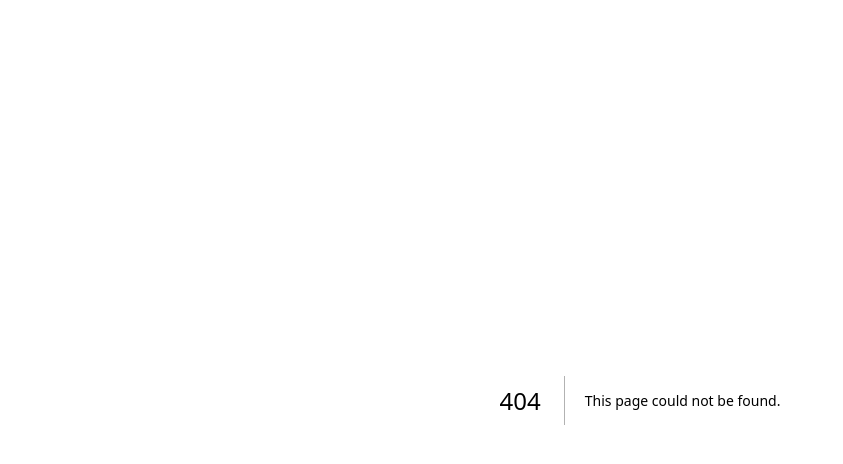
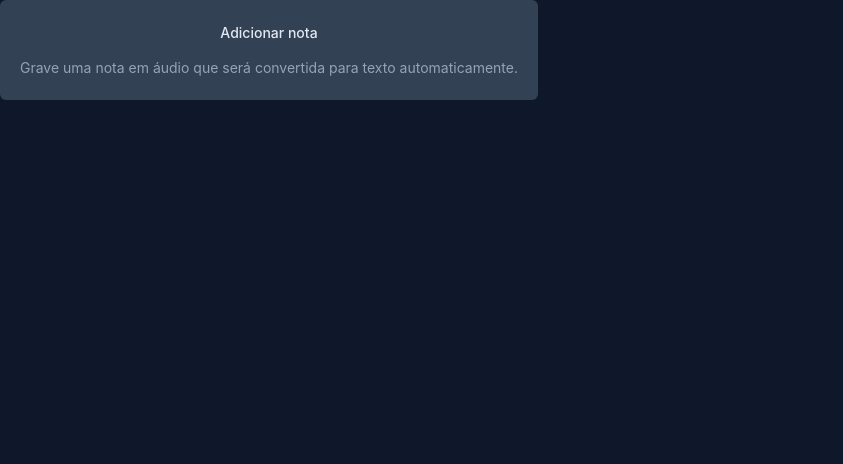
Before and after one commit to rodrigueslucas062/Rocketseat, a Next.js app: page /components/notes-cards/NewNoteCard in a window 1280 px wide. Before the commit this address had no page. Shown: the top 464 px of the page, without its empty margins (0-843 px from the left). Built offline with nearby package versions, Linux system fonts and the light colour scheme.

Commit message:
✨ New actions on "New note cards"

```diff
--- /dev/null
+++ b/pages/components/notes-cards/NewNoteCard.js
@@ -0,0 +1,41 @@
+import * as Dialog from "@radix-ui/react-dialog";
+import { DialogContent } from "@radix-ui/themes";
+import { X } from "lucide-react";
+
+const NewNoteCards = () => {
+  return (
+    <Dialog.Root>
+      <Dialog.Trigger className="rounded-md bg-slate-700 p-5 space-y-3 overflow-hidden relative hover:ring-2 hover:ring-slate-600">
+        <span className="text-sm font-medium text-slate-200">
+          Adicionar nota
+        </span>
+        <p className="text-sm leading-6 text-slate-400 ">
+          Grave uma nota em áudio que será convertida para texto
+          automaticamente.
+        </p>
+      </Dialog.Trigger>
+
+      <Dialog.Portal>
+        <Dialog.DialogOverlay className="inset-0 fixed bg-black/90">
+          <DialogContent className="fixed z-10 left-1/2 top-1/2 -translate-x-1/2 -translate-y-1/2 max-w-[640px] w-full h-[60vh] bg-slate-700 rounded-md flex flex-col outline-none overflow-hidden">
+            <Dialog.Close className="absolute right-0 top-0 bg-slate-800 p-1.5 text-slate-400 hover:text-slate-100">
+              <X className="size-5" />
+            </Dialog.Close>
+            <div className="flex flex-1 flex-col gap-3 p-5">
+                <span className="text-sm font-medium text-slate-200">Adicionar nota</span>
+                <p className="text-sm leading-6 text-slate-400 ">
+                Comece <button className="font-medium text-lime-400 hover:underline">gravando uma</button>nota em áudio, ou se preferir
+                <button className="font-medium text-lime-400 hover:underline">utilize apenas texto</button>automaticamente.
+                </p>
+            </div>
+            <button type="button" className="w-full bg-lime-400 py-4 text-center text-sm text-lime-950 outline-none font-medium hover:bg-lime-500">
+              Salvar nota?
+            </button>
+          </DialogContent>
+        </Dialog.DialogOverlay>
+      </Dialog.Portal>
+    </Dialog.Root>
+  );
+};
+
+export default NewNoteCards;
```
